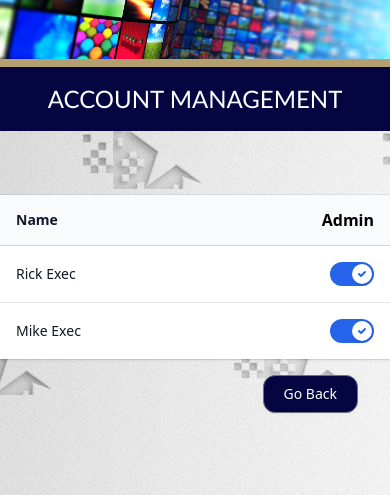
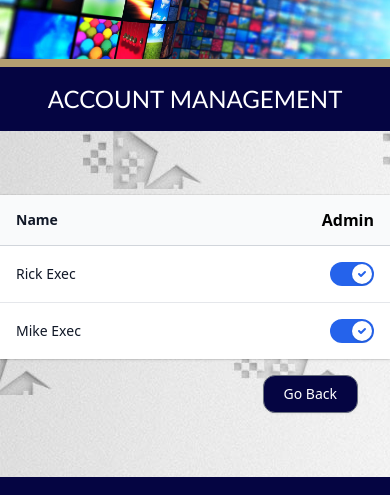
Before and after one commit to ervinCodes/OTTA-Employers, a website: page Interior/employers-account-management.html in a window 390 px wide. Shown: the part 189-684 px from the top of the page. Drawn offline with Linux system fonts and the light colour scheme; a web font is replaced by a local one.

Commit message:
Responsive issues

```diff
--- a/Interior/employers-account-management.html
+++ b/Interior/employers-account-management.html
@@ -117,7 +117,7 @@
     </nav>
     <!-- Body -->
     <div class="bg-[url('/images/white-stars-bg.jpg')]">
-      <div class="h-full">
+      <div class="">
         <!-- Header Section-->
         <header
           class="lg:h-[350px] xs:h-[200px] bg-[url('/images/employer-dash.jpg')] bg-cover bg-top border-b-[8px] border-white-gold"
@@ -315,7 +315,7 @@
           </div>
         </div>
         <!-- Go Back Button -->
-        <div class="pt-4 flex justify-end pr-8">
+        <div class="pt-4 flex justify-end pr-8 pb-16">
           <a
             href="/"
             class="inline-flex items-center rounded-xl border border-gray-500 bg-federal-blue px-5 py-2 text-sm font-medium text-white shadow-sm hover:bg-gray-900 focus:outline-none focus:ring-2 focus:ring-gray-500 focus:ring-offset-2"
```
Also changed, not shown: Interior/employer-job-request-completed.html (+1 -1 lines), Interior/employer-job-request-under-review.html (+1 -1 lines).
